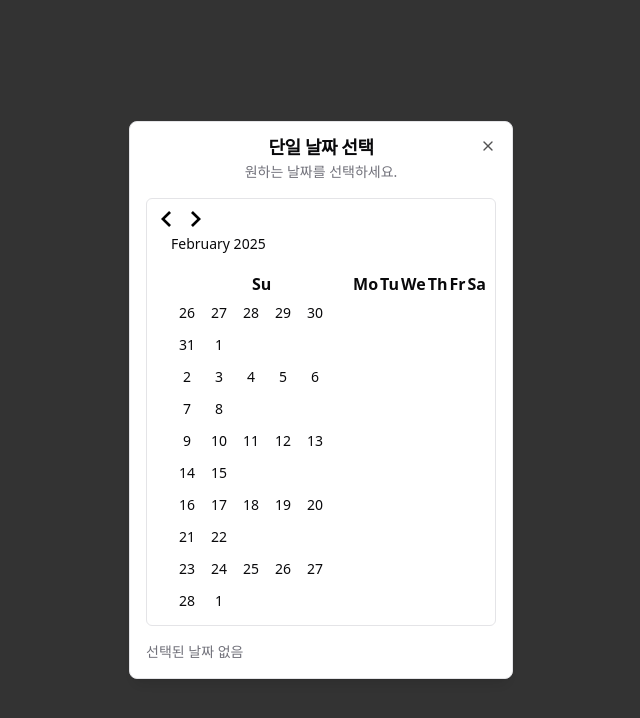
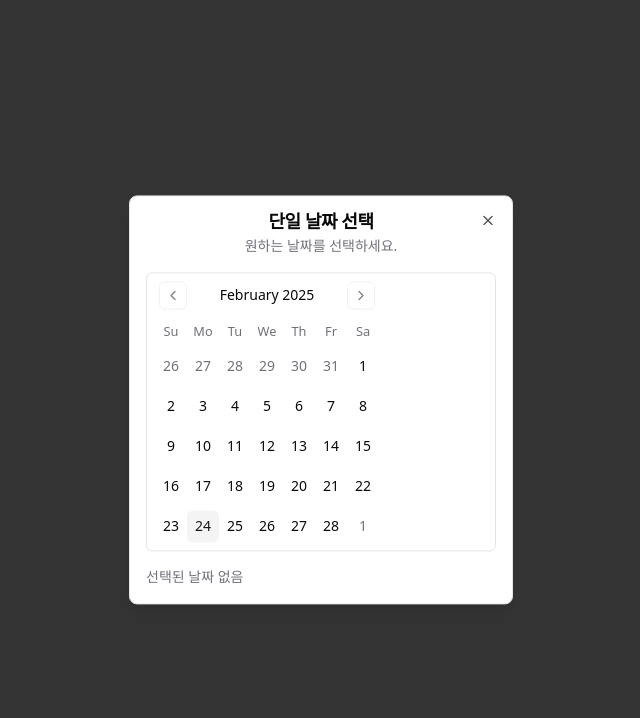
Before and after one commit to gibeom0218/shadcnUI, a Next.js app: page /CalendarPage in a window 1280 px wide. Both pictures are taken after a click on the button "단일 날짜 선택". Shown: the top 718 px of the page, without its empty margins (319-959 px from the left). Built offline with nearby package versions, Linux system fonts and the light colour scheme.

Commit message:
Fix : shadcn 캘린더 UI 충돌로 인한 재설치

```diff
--- a/package.json
+++ b/package.json
@@ -18,7 +18,7 @@
     "lucide-react": "^0.475.0",
     "next": "15.1.7",
     "react": "^19.0.0",
-    "react-day-picker": "^9.6.1",
+    "react-day-picker": "^8.10.1",
     "react-dom": "^19.0.0",
     "tailwind-merge": "^3.0.2",
     "tailwindcss-animate": "^1.0.7"
--- a/src/app/CalendarPage/page.tsx
+++ b/src/app/CalendarPage/page.tsx
@@ -36,7 +36,7 @@ const CalendarPage = () => {
             <DialogDescription>원하는 날짜를 선택하세요.</DialogDescription>
           </DialogHeader>
 
-          {/* ✅ 단일 날짜 선택 캘린더 */}
+          {/* ✅ 단일 날짜 선택 캘린더*/}
           <Calendar
             mode="single"
             selected={selectedSingleDate}
@@ -66,7 +66,7 @@ const CalendarPage = () => {
             <DialogDescription>원하는 날짜를 선택하세요.</DialogDescription>
           </DialogHeader>
 
-          {/* ✅ 범위 날짜 선택 캘린더 */}
+          {/* ✅ 범위 날짜 선택 캘린더*/}
           <Calendar
             mode="range"
             selected={selectedRangeDate}
--- a/src/components/ui/calendar.tsx
+++ b/src/components/ui/calendar.tsx
@@ -1,12 +1,13 @@
-'use client';
+"use client"
 
-import * as React from 'react';
-import { DayPicker } from 'react-day-picker';
+import * as React from "react"
+import { ChevronLeft, ChevronRight } from "lucide-react"
+import { DayPicker } from "react-day-picker"
 
-import { cn } from '@/lib/utils';
-import { buttonVariants } from '@/components/ui/button';
+import { cn } from "@/lib/utils"
+import { buttonVariants } from "@/components/ui/button"
 
-export type CalendarProps = React.ComponentProps<typeof DayPicker>;
+export type CalendarProps = React.ComponentProps<typeof DayPicker>
 
 function Calendar({
   className,
@@ -17,51 +18,59 @@ function Calendar({
   return (
     <DayPicker
       showOutsideDays={showOutsideDays}
-      className={cn('p-3', className)}
+      className={cn("p-3", className)}
       classNames={{
-        months: 'flex flex-col space-y-4 sm:space-x-4 sm:space-y-0',
-        month: 'space-y-4',
-        caption: 'flex justify-center pt-1 relative items-center',
-        caption_label: 'text-sm font-medium',
-        nav: 'space-x-1 flex items-center',
+        months: "flex flex-col sm:flex-row space-y-4 sm:space-x-4 sm:space-y-0",
+        month: "space-y-4",
+        caption: "flex justify-center pt-1 relative items-center",
+        caption_label: "text-sm font-medium",
+        nav: "space-x-1 flex items-center",
         nav_button: cn(
-          buttonVariants({ variant: 'outline' }),
-          'h-7 w-7 bg-transparent p-0 opacity-50 hover:opacity-100',
+          buttonVariants({ variant: "outline" }),
+          "h-7 w-7 bg-transparent p-0 opacity-50 hover:opacity-100"
         ),
-        nav_button_previous: 'absolute left-1',
-        nav_button_next: 'absolute right-1',
-        table: 'w-full border-collapse space-y-1',
-        head_row: 'flex justify-between w-full', // 가로로 풀로 채워서 요일을 배치
+        nav_button_previous: "absolute left-1",
+        nav_button_next: "absolute right-1",
+        table: "w-full border-collapse space-y-1",
+        head_row: "flex",
         head_cell:
-          'text-muted-foreground rounded-md w-8 font-normal text-[0.8rem] text-center',
-        row: 'flex w-full justify-between mt-2', // 가로로 풀로 채워서 요일을 배치
+          "text-muted-foreground rounded-md w-8 font-normal text-[0.8rem]",
+        row: "flex w-full mt-2",
         cell: cn(
-          'relative p-0 text-center text-sm focus-within:relative focus-within:z-20 [&:has([aria-selected])]:bg-accent [&:has([aria-selected].day-outside)]:bg-accent/50 [&:has([aria-selected].day-range-end)]:rounded-r-md',
-          props.mode === 'range'
-            ? '[&:has(>.day-range-end)]:rounded-r-md [&:has(>.day-range-start)]:rounded-l-md first:[&:has([aria-selected])]:rounded-l-md last:[&:has([aria-selected])]:rounded-r-md'
-            : '[&:has([aria-selected])]:rounded-md',
+          "relative p-0 text-center text-sm focus-within:relative focus-within:z-20 [&:has([aria-selected])]:bg-accent [&:has([aria-selected].day-outside)]:bg-accent/50 [&:has([aria-selected].day-range-end)]:rounded-r-md",
+          props.mode === "range"
+            ? "[&:has(>.day-range-end)]:rounded-r-md [&:has(>.day-range-start)]:rounded-l-md first:[&:has([aria-selected])]:rounded-l-md last:[&:has([aria-selected])]:rounded-r-md"
+            : "[&:has([aria-selected])]:rounded-md"
         ),
         day: cn(
-          buttonVariants({ variant: 'ghost' }),
-          'h-8 w-8 p-0 font-normal aria-selected:opacity-100',
+          buttonVariants({ variant: "ghost" }),
+          "h-8 w-8 p-0 font-normal aria-selected:opacity-100"
         ),
-        day_range_start: 'day-range-start bg-red-700 text-bold text-black',
-        day_range_end: 'day-range-end',
+        day_range_start: "day-range-start",
+        day_range_end: "day-range-end",
         day_selected:
-          'bg-primary text-primary-foreground hover:bg-primary hover:text-primary-foreground focus:bg-primary focus:text-primary-foreground',
-        day_today: 'bg-accent text-accent-foreground',
+          "bg-primary text-primary-foreground hover:bg-primary hover:text-primary-foreground focus:bg-primary focus:text-primary-foreground",
+        day_today: "bg-accent text-accent-foreground",
         day_outside:
-          'day-outside text-muted-foreground aria-selected:bg-accent/50 aria-selected:text-muted-foreground',
-        day_disabled: 'text-muted-foreground opacity-50',
+          "day-outside text-muted-foreground aria-selected:bg-accent/50 aria-selected:text-muted-foreground",
+        day_disabled: "text-muted-foreground opacity-50",
         day_range_middle:
-          'aria-selected:bg-accent aria-selected:text-accent-foreground bg-',
-        day_hidden: 'invisible',
+          "aria-selected:bg-accent aria-selected:text-accent-foreground",
+        day_hidden: "invisible",
         ...classNames,
+      }}
+      components={{
+        IconLeft: ({ className, ...props }) => (
+          <ChevronLeft className={cn("h-4 w-4", className)} {...props} />
+        ),
+        IconRight: ({ className, ...props }) => (
+          <ChevronRight className={cn("h-4 w-4", className)} {...props} />
+        ),
       }}
       {...props}
     />
-  );
+  )
 }
-Calendar.displayName = 'Calendar';
+Calendar.displayName = "Calendar"
 
-export { Calendar };
+export { Calendar }
```
Also changed, not shown: 1 other file (tests, documents, lock files or other folders).
